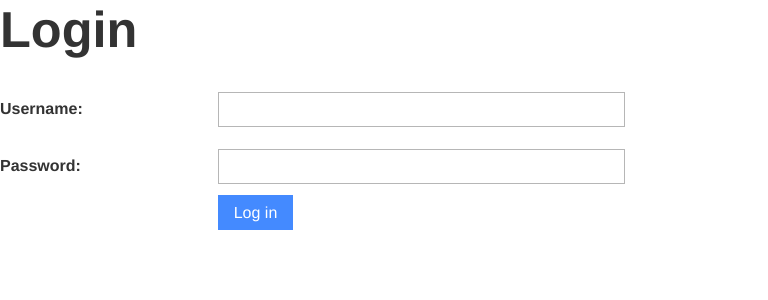
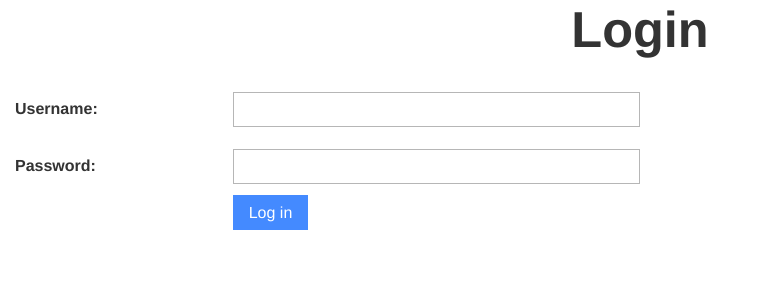
Before and after one commit to MykhayloMike/PHP-animal-adoption, a PHP site: page /login.php in a window 1280 px wide. Shown: the top 300 px of the page, without its empty margins (0-768 px from the left). Run offline with PHP 8.4, Linux system fonts and the light colour scheme.

Commit message:
CSS set-up under <style>

```diff
--- a/login.php
+++ b/login.php
@@ -63,22 +63,41 @@ if ($_SERVER['REQUEST_METHOD'] === 'POST') {
 <!DOCTYPE html>
 <html lang="en" xmlns="http://www.w3.org/1999/xhtml">
 <head>
+	<style>
+		#loginText {
+		text-align: center ;
+  		}
+		.loginBlock {
+		position: relative;
+		left: 15px;
+		}
+		#LoginError {
+		color: red;
+		}
+		#userError {
+		color: red;
+		}
+		#passError {
+		color: red;
+		}
+
+	</style>
     <meta charset="utf-8" />
     <title>PHP Log in page</title>
 	<link rel="stylesheet" href="baseguide-master/css/baseguide.min.css">
 	<link rel="stylesheet" href="baseguide-master/css/demo.css">
 </head>
 <body>
-	<h1>Login</h1>
+	<h1 id ="loginText">Login</h1>
 	<form action="login.php" method="POST">
-		<div id="LoginError" style="color:red">
+		<div id="LoginError">
 				<?php
 					echo ((isset($loginError) && $loginError != '') ? $loginError : '');
 				?>
 		</div>
-		<div>
+		<div class="loginBlock">
 			<div class="row form-group">
-				<div id="userError" style="color:red">
+				<div id="userError">
 					<?php
 						echo ((isset($usernameError) && $usernameError != '') ? $usernameError : '');
 					?>
@@ -93,7 +112,7 @@ if ($_SERVER['REQUEST_METHOD'] === 'POST') {
 				</div>
 			</div>
 			<div class="row form-group">
-				<div id="passError" style="color:red">
+				<div id="passError">
 					<?php
 						echo ((isset($passwordError) && $passwordError != '') ? $passwordError : '');
 					?>
```
